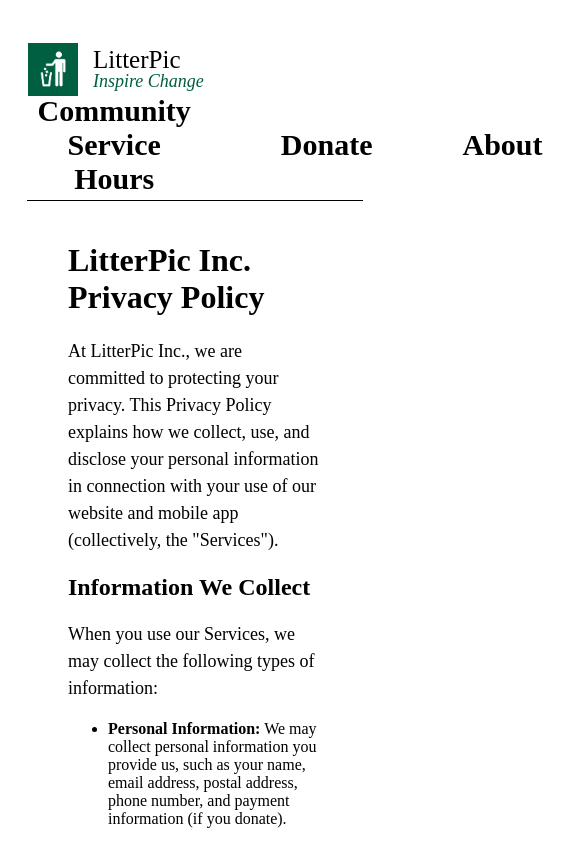
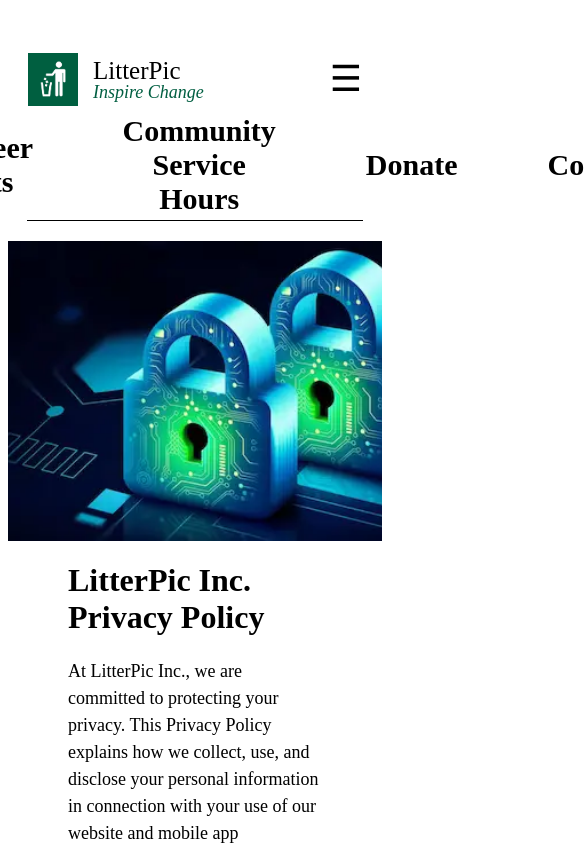
Before and after one commit to LitterPic/litterpic_org, a Next.js app: page /privacy in a window 390 px wide. Shown: the top 844 px of the page, 585 px wide, since content can reach past the window. Built offline with nearby package versions, Linux system fonts and the light colour scheme.

Commit message:
Add hamburger menu dropdown, banner to privacy page, updated some styles

```diff
--- a/components/layout.js
+++ b/components/layout.js
@@ -12,7 +12,6 @@ const Layout = ({children}) => {
                 <Navlink href="/volunteer">Volunteer Events</Navlink>
                 <Navlink href="/community_service_hours">Community Service Hours</Navlink>
                 <Navlink href="/donate">Donate</Navlink>
-                <Navlink href="/about">About</Navlink>
                 <Navlink href="/contact">Contact</Navlink>
             </nav>
             <hr className="line"/>
--- a/components/logobar.js
+++ b/components/logobar.js
@@ -1,19 +1,40 @@
-import React from 'react';
-import Link from 'next/link';
+import {useRouter} from 'next/router';
+import React, {useState} from 'react';
 
 const Logobar = () => {
+    const router = useRouter();
+    const [isOpen, setIsOpen] = useState(false);
+
+    const toggleDropdown = () => setIsOpen(!isOpen);
+
+    const handleNavigation = (route) => {
+        router.push(route);
+        setIsOpen(false);
+    }
+
     return (
         <div className="logo-bar">
-            <div className="logo-content">
-                <Link href="/">
-                    <div className="logo-link">
-                        <img src="/images/litter_pic_logo.png" alt="LitterPic logo" width={100} height={100}/>
+            <div className="logo-bar-left-content">
+                <div className="logo-content">
+                    <img src="/images/litter_pic_logo.png" alt="LitterPic logo" width={100} height={100}
+                         onClick={() => router.push('/')}/>
+                </div>
+                <div className="text-content">
+                    <p className="logo">LitterPic</p>
+                    <p className="tagline">Inspire Change</p>
+                </div>
+            </div>
+            <div className="dropdown-menu">
+                <button className="dropbtn" onClick={toggleDropdown}>
+                    &#9776; {/* hamburger icon */}
+                </button>
+                {isOpen && (
+                    <div className="dropdown-content">
+                        <button onClick={() => handleNavigation('/reports')}>Reports</button>
+                        <button onClick={() => handleNavigation('/about')}>Directors</button>
+                        <button onClick={() => handleNavigation('/privacy')}>Privacy</button>
                     </div>
-                </Link>
-            </div>
-            <div className="text-content">
-                <p className="logo">LitterPic</p>
-                <p className="tagline">Inspire Change</p>
+                )}
             </div>
         </div>
     );
--- a/package.json
+++ b/package.json
@@ -21,6 +21,7 @@
     "react": "^18.2.0",
     "react-big-calendar": "^1.8.0",
     "react-dom": "^18.2.0",
+    "react-icons": "^4.9.0",
     "react-lazy-load-image-component": "^1.5.6",
     "react-responsive-carousel": "^3.2.23",
     "react-slick": "^0.29.0",
--- a/pages/privacy.js
+++ b/pages/privacy.js
@@ -1,12 +1,22 @@
 import React from "react";
 
 const Privacy = () => {
-    return <div className="content">
+    return (
+        <div>
+            <div className="banner">
+                <img src="/images/privacy_policy_banner.webp" alt="Banner Image"/>
+            </div>
+
+            <div className="content">
+
+
                 <h1 className="privacy_heading_text">LitterPic Inc. Privacy Policy</h1>
 
                 <p>
-            At LitterPic Inc., we are committed to protecting your privacy. This Privacy Policy explains how we collect,
-            use, and disclose your personal information in connection with your use of our website and mobile app
+                    At LitterPic Inc., we are committed to protecting your privacy. This Privacy Policy explains how we
+                    collect,
+                    use, and disclose your personal information in connection with your use of our website and mobile
+                    app
                     (collectively, the "Services").
                 </p>
 
@@ -18,19 +28,27 @@ const Privacy = () => {
 
                 <ul>
                     <li>
-                <strong>Personal Information:</strong> We may collect personal information you provide us, such as your
+                        <strong>Personal Information:</strong> We may collect personal information you provide us, such
+                        as
+                        your
                         name, email address, postal address, phone number, and payment information (if you donate).
                     </li>
                     <li>
-                <strong>User Content:</strong> We may collect the photos, stories, and other content you upload to our
+                        <strong>User Content:</strong> We may collect the photos, stories, and other content you upload
+                        to
+                        our
                         Services.
                     </li>
                     <li>
-                <strong>Usage Information:</strong> We may collect information about how you use our Services, such as
+                        <strong>Usage Information:</strong> We may collect information about how you use our Services,
+                        such
+                        as
                         the pages you visit, the features you use, and the time and date of your visits.
                     </li>
                     <li>
-                <strong>Device Information:</strong> We may collect information about the device you use to access our
+                        <strong>Device Information:</strong> We may collect information about the device you use to
+                        access
+                        our
                         Services, such as the device type, operating system, and browser type.
                     </li>
                 </ul>
@@ -64,11 +82,13 @@ const Privacy = () => {
                         providers;
                     </li>
                     <li>
-                With other users of our Services, as directed by you (for example, if you share your photos and stories
+                        With other users of our Services, as directed by you (for example, if you share your photos and
+                        stories
                         on our website);
                     </li>
                     <li>
-                When we believe in good faith that disclosure is necessary to comply with applicable law or legal
+                        When we believe in good faith that disclosure is necessary to comply with applicable law or
+                        legal
                         process, to prevent fraud, or to protect our rights and the rights of others.
                     </li>
                 </ul>
@@ -77,15 +97,18 @@ const Privacy = () => {
                 <h2>Your Choices</h2>
 
                 <p>
-            Depending on your location and applicable law, you may have certain rights and choices concerning your
+                    Depending on your location and applicable law, you may have certain rights and choices concerning
+                    your
                     personal information. For example:
                 </p>
 
                 <ul>
-            <li>You may opt out of receiving promotional communications from us by following the instructions in those
+                    <li>You may opt out of receiving promotional communications from us by following the instructions in
+                        those
                         communications or by contacting us directly.
                     </li>
-            <li>You may have the right to access, correct, or delete your personal information and object to or restrict
+                    <li>You may have the right to access, correct, or delete your personal information and object to or
+                        restrict
                         specific processing of your personal information.
                     </li>
                 </ul>
@@ -93,8 +116,11 @@ const Privacy = () => {
                 <div className="blank-space"></div>
                 <h2>Security</h2>
                 <p>
-            We take reasonable measures to protect your personal information from loss, theft, unauthorized access,
-            disclosure, alteration, and destruction. However, no method of transmission over the Internet or method of
+                    We take reasonable measures to protect your personal information from loss, theft, unauthorized
+                    access,
+                    disclosure, alteration, and destruction. However, no method of transmission over the Internet or
+                    method
+                    of
                     electronic storage is 100% secure.
                 </p>
 
@@ -102,8 +128,10 @@ const Privacy = () => {
                 <h2>Changes to this Policy</h2>
 
                 <p>
-            We may update this Privacy Policy from time to time. If we make material changes, we will notify you by
-            email or posting a notice on our website before the change becomes effective. Your continued use of our
+                    We may update this Privacy Policy from time to time. If we make material changes, we will notify you
+                    by
+                    email or posting a notice on our website before the change becomes effective. Your continued use of
+                    our
                     Services after we make changes is deemed to be acceptance of those changes.
                 </p>
 
@@ -114,7 +142,8 @@ const Privacy = () => {
                     If you have any questions or concerns about this Privacy Policy, please get in touch with us at
                     {' '} <a href="mailto:contact@litterpic.com">contact@litterpic.org</a>.
                 </p>
-    </div>;
+            </div>
+        </div>);
 };
 
 
--- a/styles/styles.css
+++ b/styles/styles.css
@@ -40,6 +40,12 @@ li {
 }
 
 /*logo bar*/
+.logo-bar-left-content {
+    display: flex;
+    align-items: center;
+}
+
+/*logo bar*/
 .logo-bar img {
     width: 50px;
     height: auto;
@@ -49,8 +55,10 @@ li {
 .logo-bar {
     display: flex;
     align-items: center;
+    justify-content: space-between;
     padding-left: 20px;
     padding-top: 30px;
+    position: relative;
 }
 
 .logo-bar p {
@@ -83,6 +91,50 @@ li {
     margin: 0;
     padding: 0;
 }
+
+/* dropdown menu */
+.dropdown-menu {
+    position: relative;
+}
+
+.dropbtn {
+    background-color: transparent;
+    color: black;
+    font-size: 36px;
+    border: none;
+    cursor: pointer;
+}
+
+.dropdown-content {
+    display: none;
+    position: absolute;
+    background-color: #f1f1f1;
+    min-width: 100px;
+    box-shadow: 0 8px 16px 0 rgba(0, 0, 0, 0.2);
+    z-index: 1;
+    right: 30px;
+    top: 60px;
+}
+
+.dropdown-content button {
+    color: black;
+    padding: 12px 16px;
+    text-decoration: none;
+    display: block;
+    border: none;
+    background: none;
+    width: 100%;
+    text-align: left;
+}
+
+.dropdown-content button:hover {
+    background-color: #ddd;
+}
+
+.dropdown-menu:hover .dropdown-content {
+    display: block;
+}
+
 
 /*nav bar*/
 nav {
```
Also changed, not shown: components/imagerow.js (+3 -14 lines), pages/reports.js (added, +17 -0 lines), public/images/privacy_policy_banner.webp (added), 1 other file (tests, documents, lock files or other folders). Lines whose indentation alone changed are shown as unchanged.
